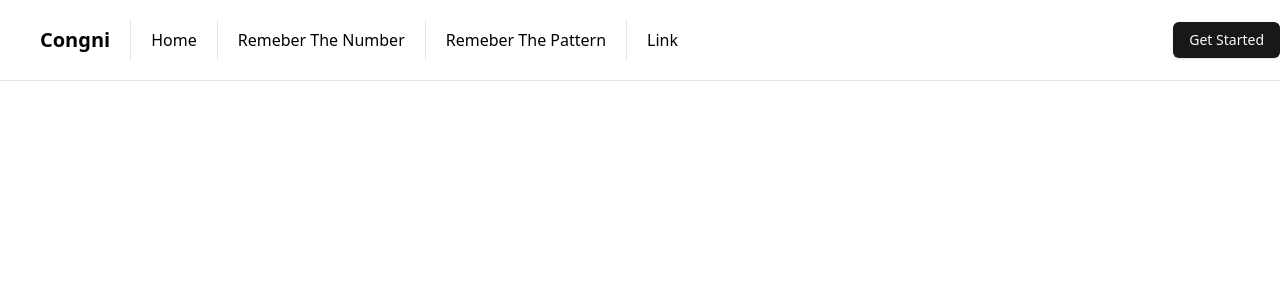
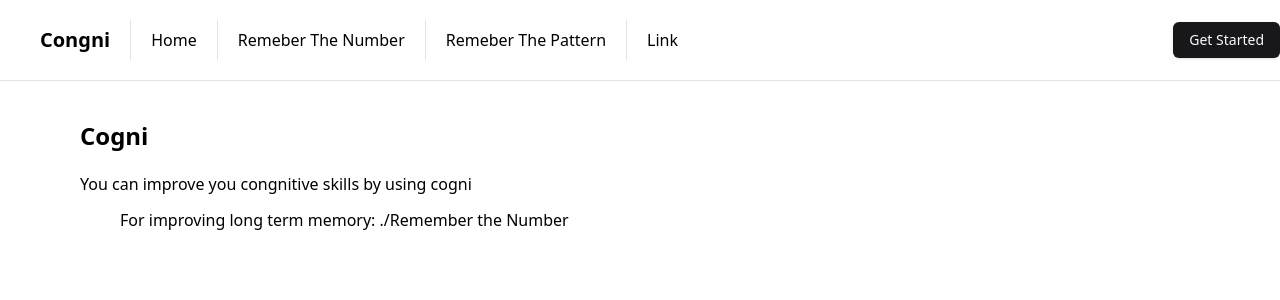
Before and after one commit to baltej223/cogni, a Next.js app: page / in a window 1280 px wide. Shown: the top 300 px of the page. Built offline with nearby package versions, Linux system fonts and the light colour scheme.

Commit message:
Another bugs also fixed

```diff
--- a/app/page.tsx
+++ b/app/page.tsx
@@ -1,9 +1,19 @@
 import Navbar from "@/comps/navbar";
+import Link from "next/link";
 
 export default function Home() {
   return (
     <>
       <Navbar/>
+      <div className="pt-10 pl-20">
+        <span className="text-2xl font-bold">Cogni</span>
+        <div className="pt-5">
+          You can improve you congnitive skills by using cogni
+          <div className="pt-3 pl-10">
+            For improving long term memory: <Link href="./remember-the-number">./Remember the Number</Link>
+            </div>
+        </div>
+      </div>
     </>
   );
 }
--- a/comps/navbar.tsx
+++ b/comps/navbar.tsx
@@ -9,7 +9,7 @@ export default function Navbar(){
                 <nav className="pl-10 flex items-center h-full gap-x-5 w-11/12">
                     <div className="text-xl font-bold">Congni</div>
                     <Separator orientation="vertical" className="h-1/2"/>
-                    <Link href="#">Home</Link>
+                    <Link href="./">Home</Link>
                     <Separator orientation="vertical" className="h-1/2"/>
                     <Link href="./remember-the-number">Remeber The Number</Link>
                     <Separator orientation="vertical" className="h-1/2"/>
```
